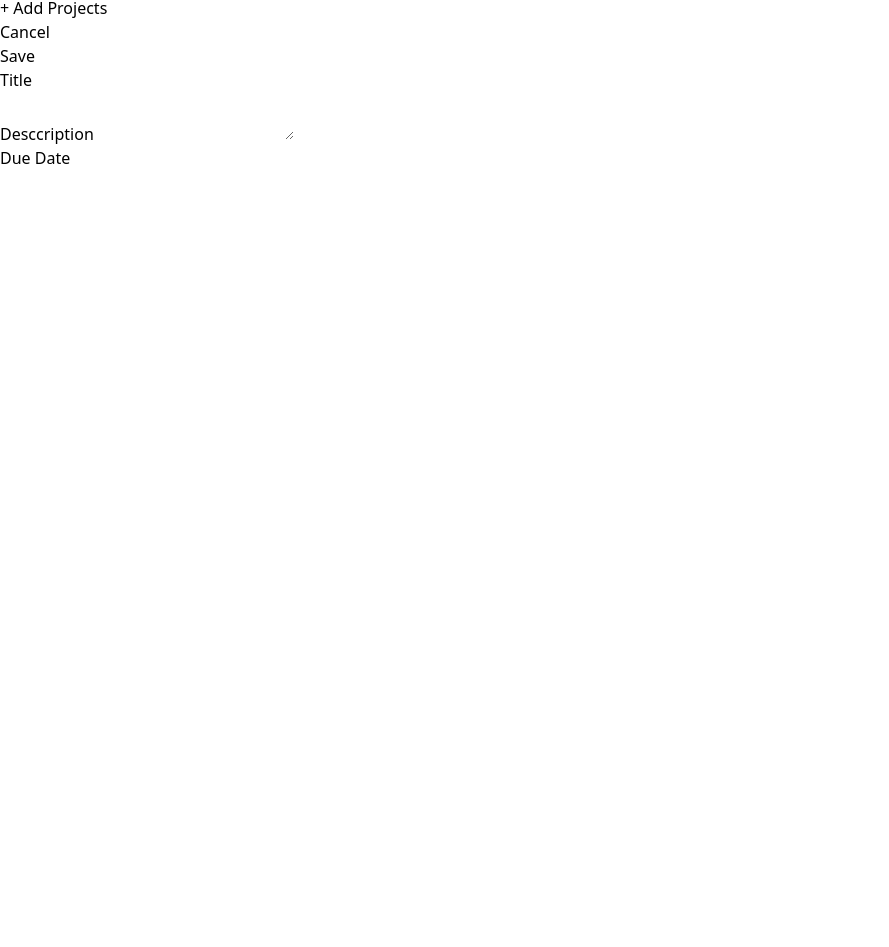
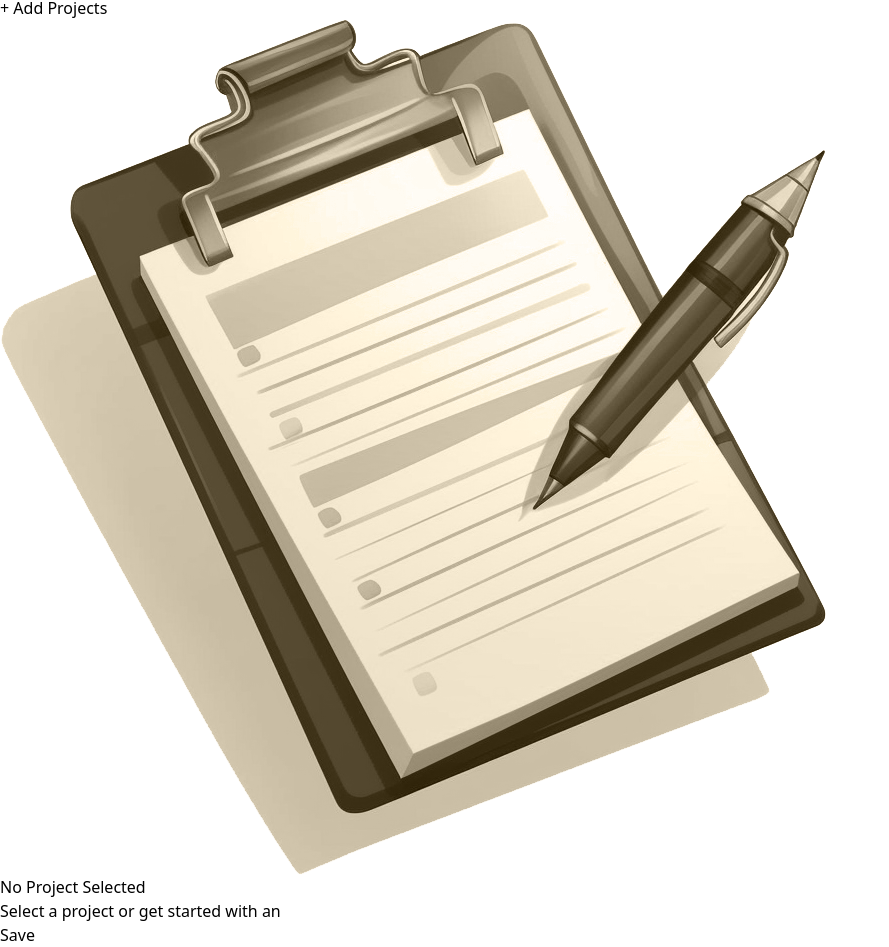
Before and after one commit to asifalieas/project-management-basic-app, a React (Vite) app: page / in a window 1280 px wide. Shown: the part 28-975 px from the top of the page, without its empty margins (0-889 px from the left). Before the commit the page ends 800 px from the top, so only its background shows below. Built offline with nearby package versions, Linux system fonts and the light colour scheme.

Commit message:
NoProjectSelected component and splitting button component

```diff
--- a/src/App.jsx
+++ b/src/App.jsx
@@ -1,4 +1,5 @@
 import NewProject from './components/NewProject'
+import NoProjectSelected from './components/NoProjectSelected'
 import SideBar from './components/SideBar'
 
 function App() {
@@ -6,7 +7,8 @@ function App() {
     <main className='h-screen my-8 flex gap-8'>
       {/* <h1 className="my-8 text-center text-5xl font-bold">Hello World</h1> */}
       <SideBar />
-      <NewProject />
+      {/* <NewProject /> */}
+      <NoProjectSelected />
     </main>
   )
 }
--- /dev/null
+++ b/src/components/Button.jsx
@@ -0,0 +1,10 @@
+export default function Button({ children, ...props }) {
+  return (
+    <button
+      className='px-6 py-2 rounded-md bg-stone-800 text-stone-50 hover:bg-stone-950'
+      {...props}
+    >
+      {children}
+    </button>
+  )
+}
--- a/src/components/NewProject.jsx
+++ b/src/components/NewProject.jsx
@@ -1,3 +1,4 @@
+import Button from './Button'
 import Input from './Input'
 
 export default function NewProject() {
@@ -5,14 +6,10 @@ export default function NewProject() {
     <div className='w-[65rem] mt-16'>
       <menu className='flex items-center justify-end gap-4 my-4'>
         <li>
-          <button className='text-stone-800 hover:text-stone-950'>
-            Cancel
-          </button>
+          <Button>Cancel</Button>
         </li>
         <li>
-          <button className='px-6 py-2 rounded-md bg-stone-800 text-stone-50 hover:bg-stone-950'>
-            Save
-          </button>
+          <Button>Save</Button>
         </li>
       </menu>
       <div>
--- /dev/null
+++ b/src/components/NoProjectSelected.jsx
@@ -0,0 +1,23 @@
+import noProjectsImage from '../assets/no-projects.png'
+import Button from './Button'
+
+export default function NoProjectSelected() {
+  return (
+    <div className='mt-24 text-center w-3/4'>
+      <img
+        src={noProjectsImage}
+        alt='Empty Task List Image'
+        className='w-16 h-16 object-contain mx-auto'
+      />
+      <h2 className='text-xl font-bold my-4 text-stone-500'>
+        No Project Selected
+      </h2>
+      <p className='text-stone-400 mb-4'>
+        Select a project or get started with an
+      </p>
+      <p className='mt-8'>
+        <Button>Save</Button>
+      </p>
+    </div>
+  )
+}
```
